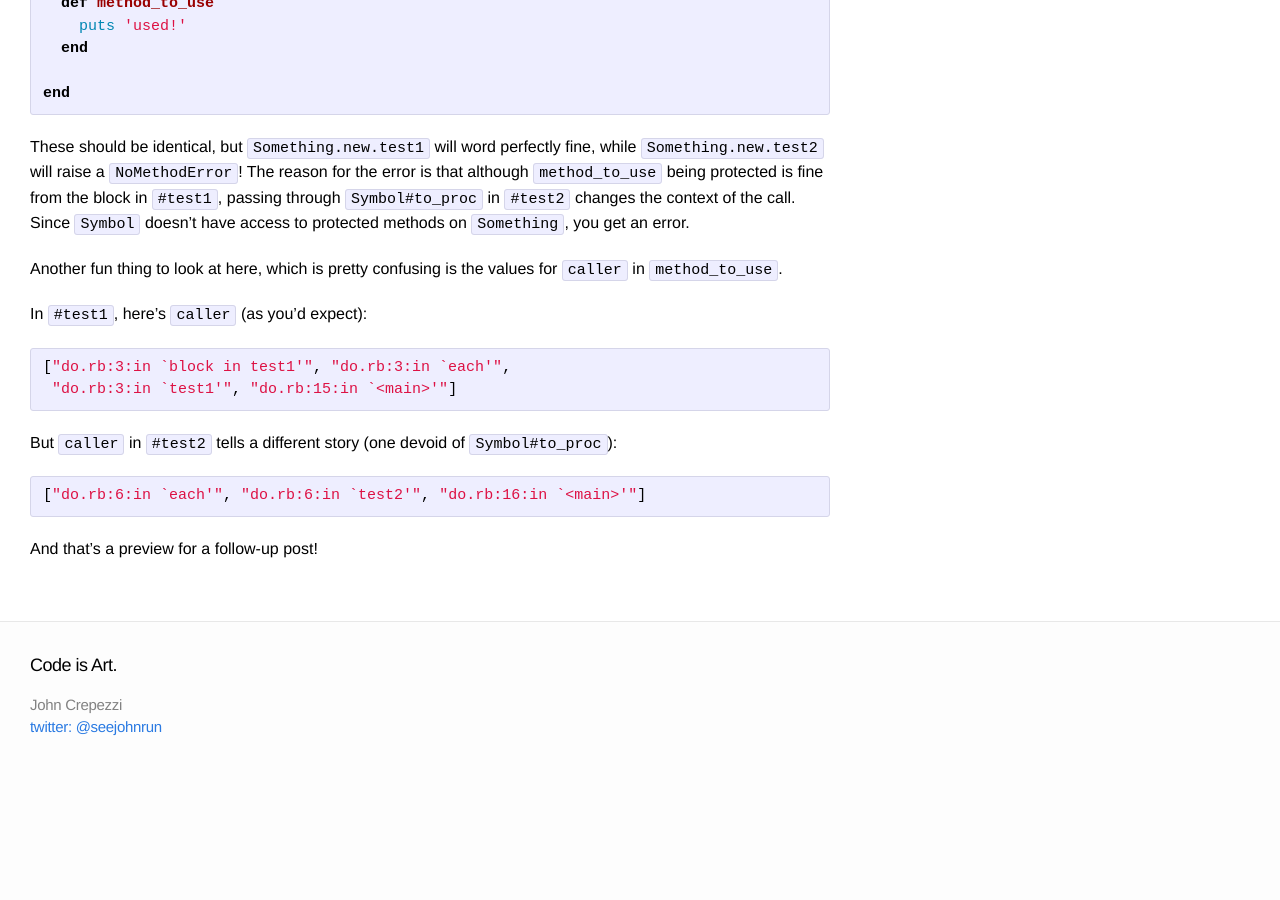
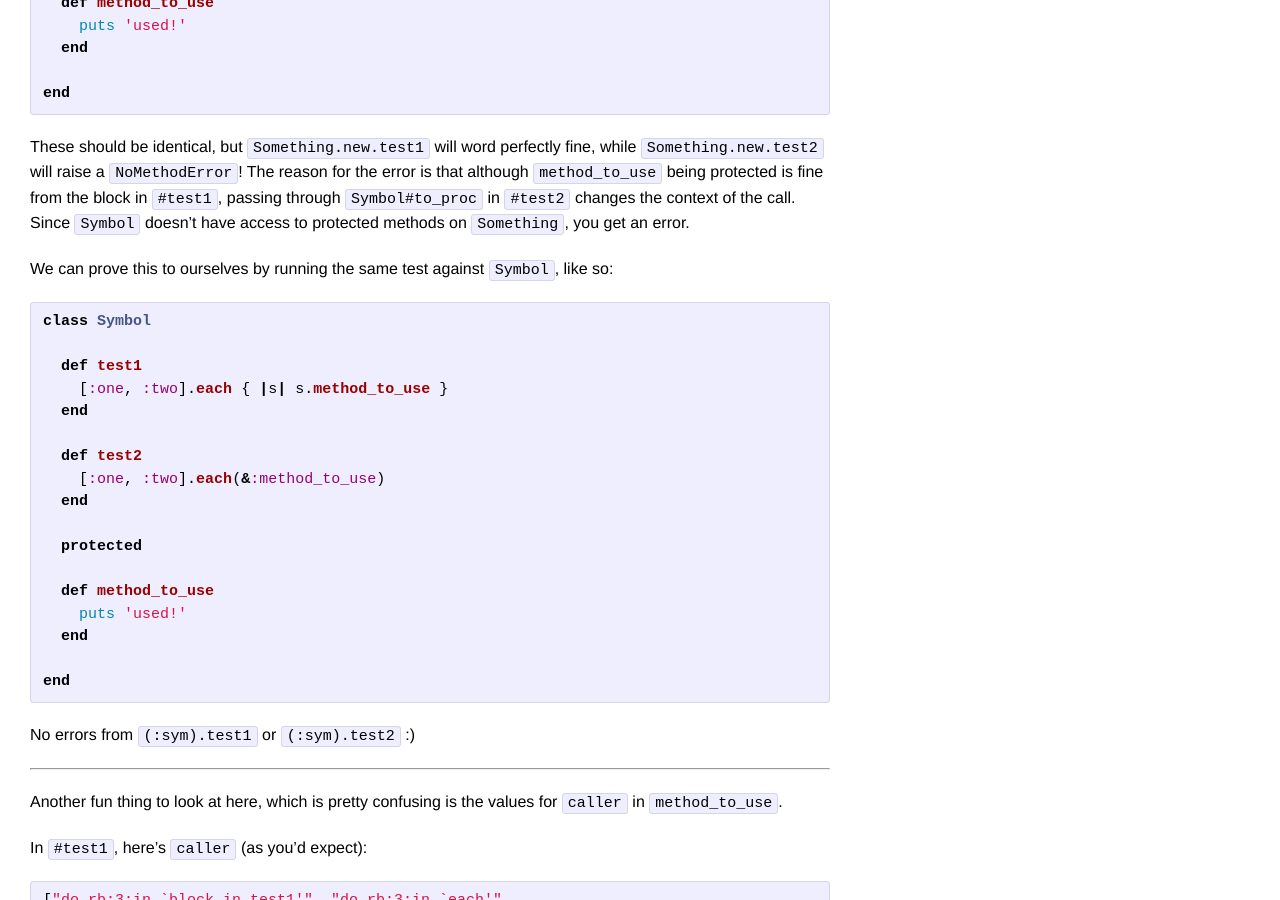
Before and after one commit to seejohnrun/seejohnrun.github.io, a Jekyll site: the page built from _posts/2014-10-12-to-proc-can-be-tricky.md, in a window 1280 px wide and 900 px high, scrolled down 815 px. Built offline with Jekyll 4.4.1, drawn with Linux system fonts in a browser that asks for light colours; Markdown is read by kramdown in place of the engine named in the settings; before the commit the page ends 1599 px from its top, so only the background shows below that.

Commit message:
Added symbol test

````diff
--- a/_posts/2014-10-12-to-proc-can-be-tricky.md
+++ b/_posts/2014-10-12-to-proc-can-be-tricky.md
@@ -51,6 +51,33 @@ error is that although `method_to_use` being protected is fine from the block in
 call.  Since `Symbol` doesn't have access to protected methods on `Something`,
 you get an error.
 
+We can prove this to ourselves by running the same test against `Symbol`, like
+so:
+
+``` ruby
+class Symbol
+
+  def test1
+    [:one, :two].each { |s| s.method_to_use }
+  end
+
+  def test2
+    [:one, :two].each(&:method_to_use)
+  end
+
+  protected
+
+  def method_to_use
+    puts 'used!'
+  end
+
+end
+```
+
+No errors from `(:sym).test1` or `(:sym).test2` :)
+
+---
+
 Another fun thing to look at here, which is pretty confusing is the values for
 `caller` in `method_to_use`.
 
````
